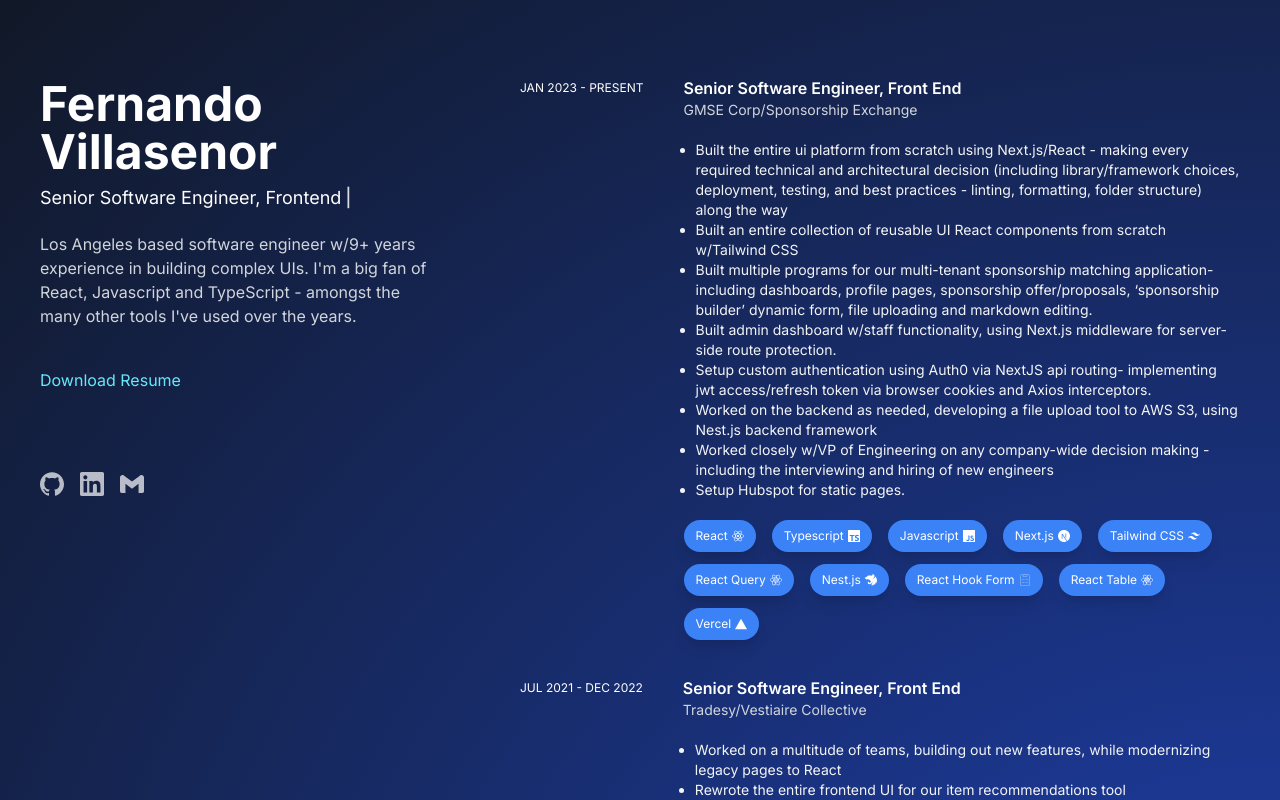
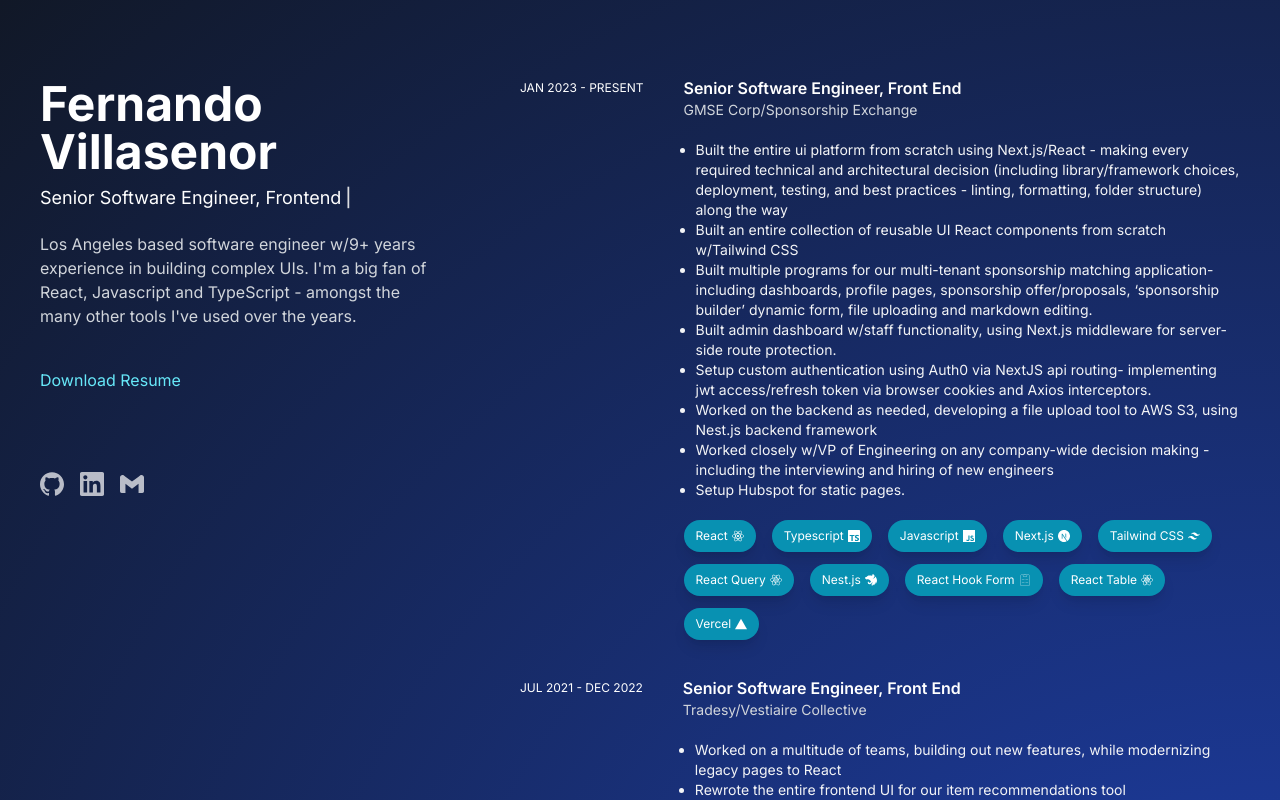
Before and after one commit to fernvilla/Portfolio, a Next.js app: page / in a window 1280 px wide. Shown: the top 800 px of the page. Built offline with nearby package versions, Linux system fonts and the light colour scheme.

Commit message:
Revert the color change

```diff
--- a/src/app/page.tsx
+++ b/src/app/page.tsx
@@ -30,7 +30,7 @@
 } from 'react-icons/si';
 
 const Tag = ({ children }: { children: React.ReactNode }) => (
-  <div className="bg-blue-500 text-white text-xs rounded-full px-3 py-2 flex items-center gap-1 shadow-lg">
+  <div className="bg-cyan-600 text-white text-xs rounded-full px-3 py-2 flex items-center gap-1 shadow-lg">
     {children}
   </div>
 );
```
